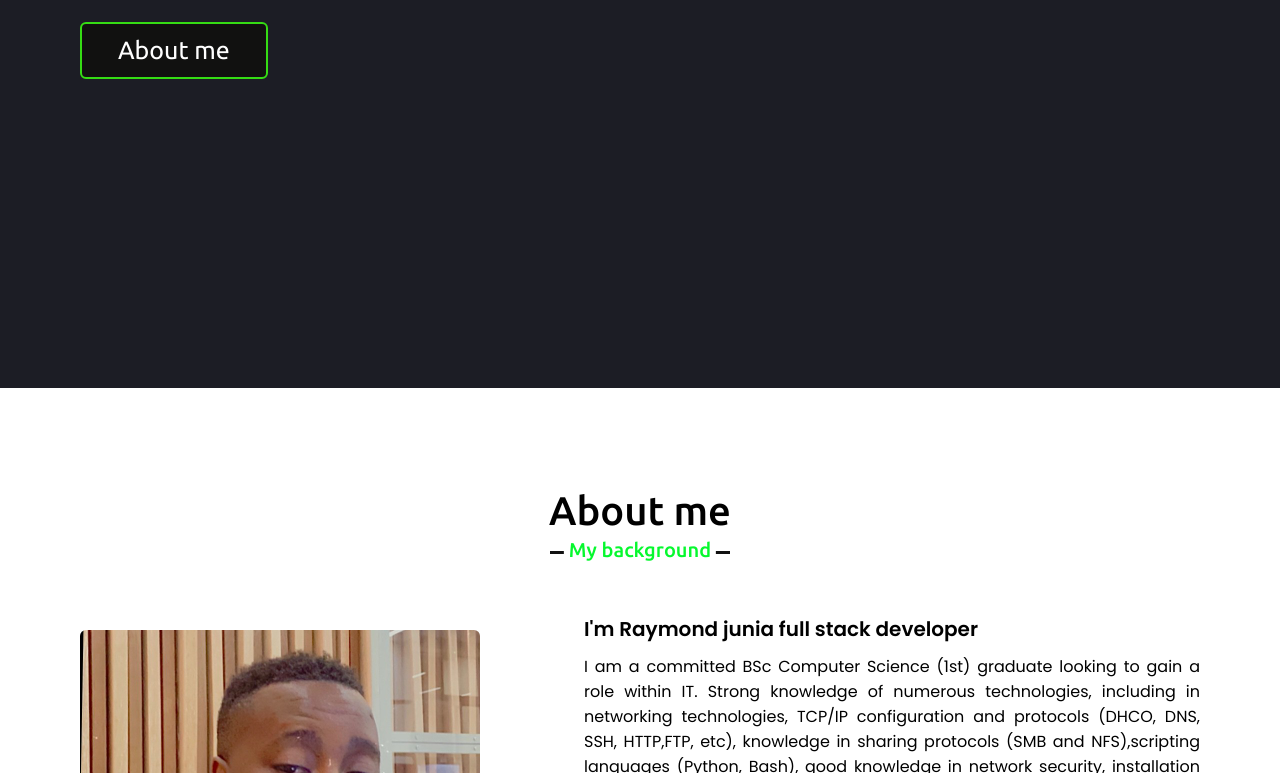
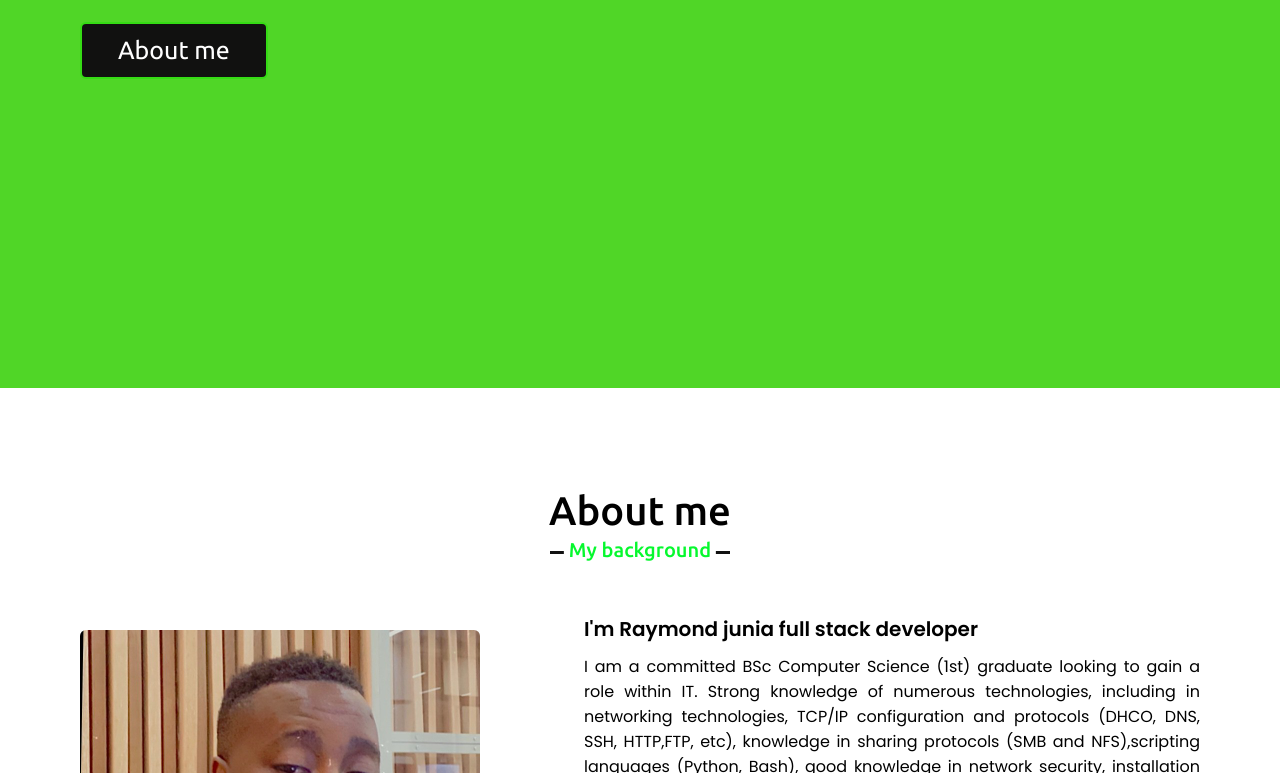
Before and after one commit to ssozi91/my-portfoil, a plain HTML site: page index.html in a window 1280 px wide. Shown: the part 412-1185 px from the top of the page. Drawn offline with nearby package versions, Linux system fonts and the light colour scheme.

Commit message:
changed background colour on home page

```diff
--- a/style.css
+++ b/style.css
@@ -200,7 +200,7 @@ section .title::after {
 
 .home {
     display: flex;
-    background: #1c1d25;
+    background: #50d627;
     /* background: url("images/profile2.jpeg") no-repeat center; */
     height: 100vh;
     color: #fff;
```
